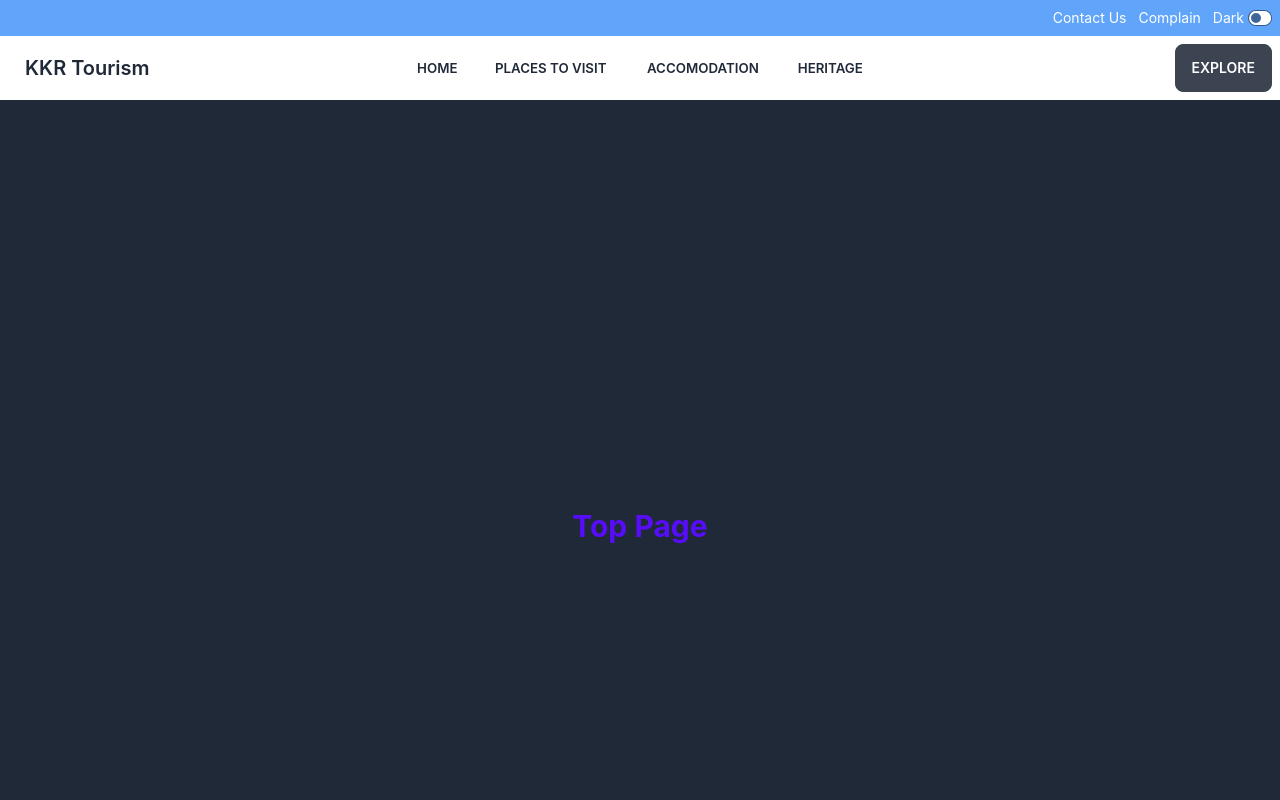
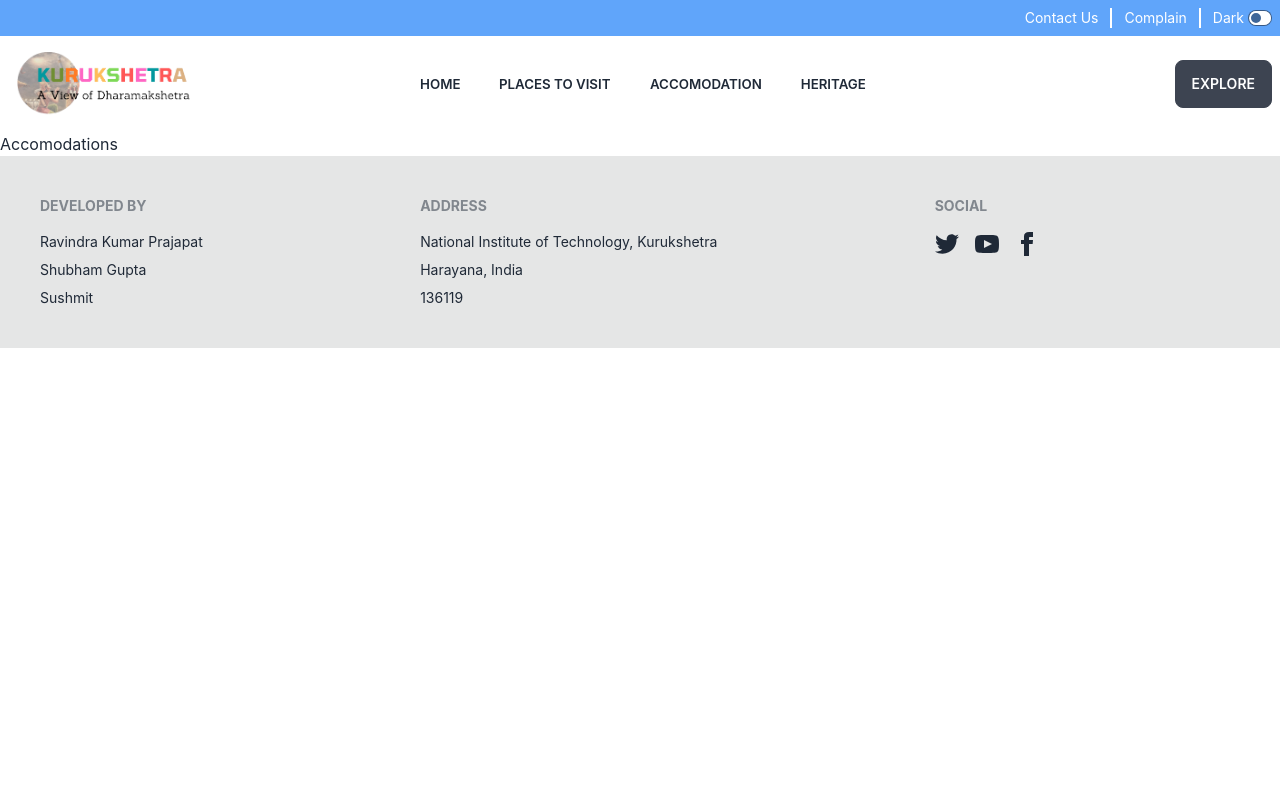
Before and after one commit to tr1ten/Kurukshetra-Tourism, a React (Vite) app: page /accommodations in a window 1280 px wide. Shown: the top 800 px of the page. Built offline with nearby package versions, Linux system fonts and the light colour scheme; no server answers.

Commit message:
Added a new page for the heritage page and places page. Also added a logo to the navbar.

```diff
--- a/src/components/router/NavBar.tsx
+++ b/src/components/router/NavBar.tsx
@@ -1,5 +1,5 @@
 import { Link } from 'react-router-dom';
-
+import Logo from './logo.png';
 type Props = {
   toggleDark: () => void;
 };
@@ -7,9 +7,13 @@ type Props = {
 function NavBar(props: Props) {
   return (
     <>
-      <div className="flex flex-row w-full gap-3 bg-blue-400 p-2 text-white justify-end mr-3 text-sm">
+      <div className="flex flex-row w-full gap-3  bg-blue-400 p-2 text-white justify-end mr-3 text-sm">
         <span>Contact Us</span>
+        {/* Line  */}
+        <span className='border-r-2 border-white'></span>
         <span>Complain</span>
+        <span className='border-r-2 border-white'></span>
+
         <span className='flex gap-1 items-center'>
           <span >Dark</span>
           <input
@@ -18,7 +22,7 @@ function NavBar(props: Props) {
         </span>
       </div>
       <div className="navbar bg-base-100">
-        <div className="navbar-start">
+        <div className="navbar-start p-2">
           <div className="dropdown">
             <label tabIndex={0} className="btn btn-ghost lg:hidden">
               <svg
@@ -38,31 +42,33 @@ function NavBar(props: Props) {
               <Link className="btn btn-ghost" to={'/'}>
                 Home
               </Link>
-              <Link className="btn btn-ghost" to={'/'}>
+              <Link className="btn btn-ghost" to={'/places'}>
                 Places to visit
               </Link>
-              <Link className="btn btn-ghost" to={'/'}>
+              <Link className="btn btn-ghost" to={'/accommodations'}>
                 Accomodation
               </Link>
-              <Link className="btn btn-ghost" to={'/'}>
+              <Link className="btn btn-ghost" to={'/heritage'}>
                 Heritage
               </Link>
             </ul>
           </div>
-          <a className="btn btn-ghost normal-case text-xl">KKR Tourism</a>
+          <a className=" normal-case text-xl">
+            <img src={Logo} alt="logo" className="h-16" />
+          </a>
         </div>
         <div className="navbar-center hidden lg:flex">
           <ul className="menu menu-horizontal px-1">
             <Link className="btn btn-ghost" to={'/'}>
               Home
             </Link>
-            <Link className="btn btn-ghost" to={'/'}>
+            <Link className="btn btn-ghost" to={'/places'}>
               Places to visit
             </Link>
-            <Link className="btn btn-ghost" to={'/'}>
+            <Link className="btn btn-ghost" to={'/accommodations'}>
               Accomodation
             </Link>
-            <Link className="btn btn-ghost" to={'/'}>
+            <Link className="btn btn-ghost" to={'/heritage'}>
               Heritage
             </Link>
           </ul>
--- /dev/null
+++ b/src/components/screens/Accomodations.tsx
@@ -0,0 +1,10 @@
+function AccomodationsPage() {
+    return (
+        <div>
+            <h1>Accomodations</h1>
+        </div>
+
+    );
+}
+
+export default AccomodationsPage;
--- /dev/null
+++ b/src/components/screens/HeritagePage.tsx
@@ -0,0 +1,10 @@
+function HeritagePage() {
+    return (
+        <div>
+            <h1>Heritage</h1>
+        </div>
+
+    );
+}
+
+export default HeritagePage;
--- a/src/components/screens/Index.tsx
+++ b/src/components/screens/Index.tsx
@@ -75,7 +75,7 @@ function Index() {
           </div>
         </div>
         <div>
-          <ul className="menu p-4 w-80 bg-base-100 text-base-content bg-sky-200/100  ">
+          <ul className="menu p-4 w-80 text-base-content ">
             {/* <!-- Sidebar content here --> */}
             <li>
               <a>Pocket friendly tourism</a>
--- /dev/null
+++ b/src/components/screens/PlacesPage.tsx
@@ -0,0 +1,10 @@
+function PlacesPage() {
+    return (
+        <div>
+            <h1>Places</h1>
+        </div>
+
+    );
+}
+
+export default PlacesPage;
```
Also changed, not shown: src/components/router/Router.tsx (+17 -0 lines), src/components/router/logo.png (added).
